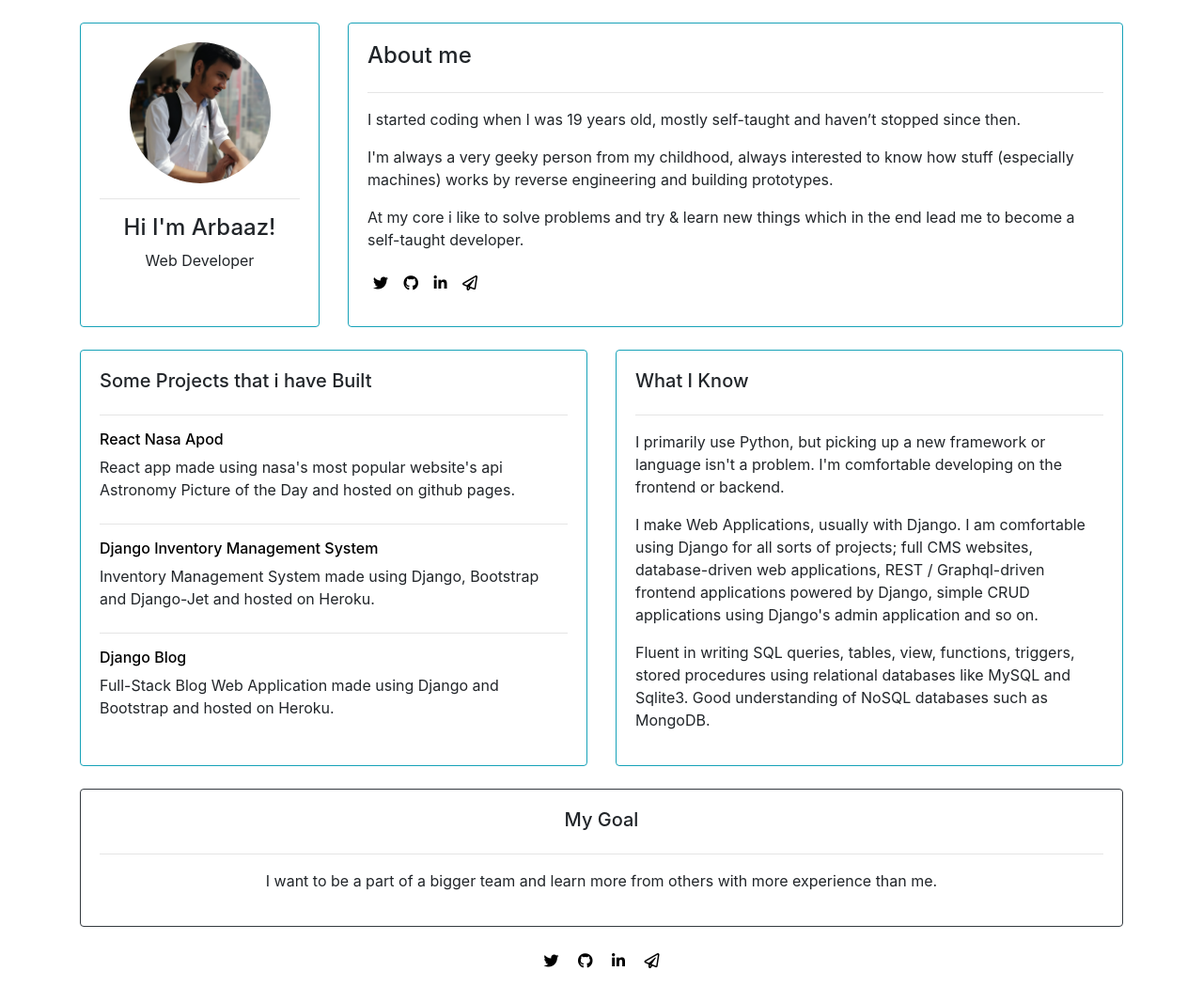
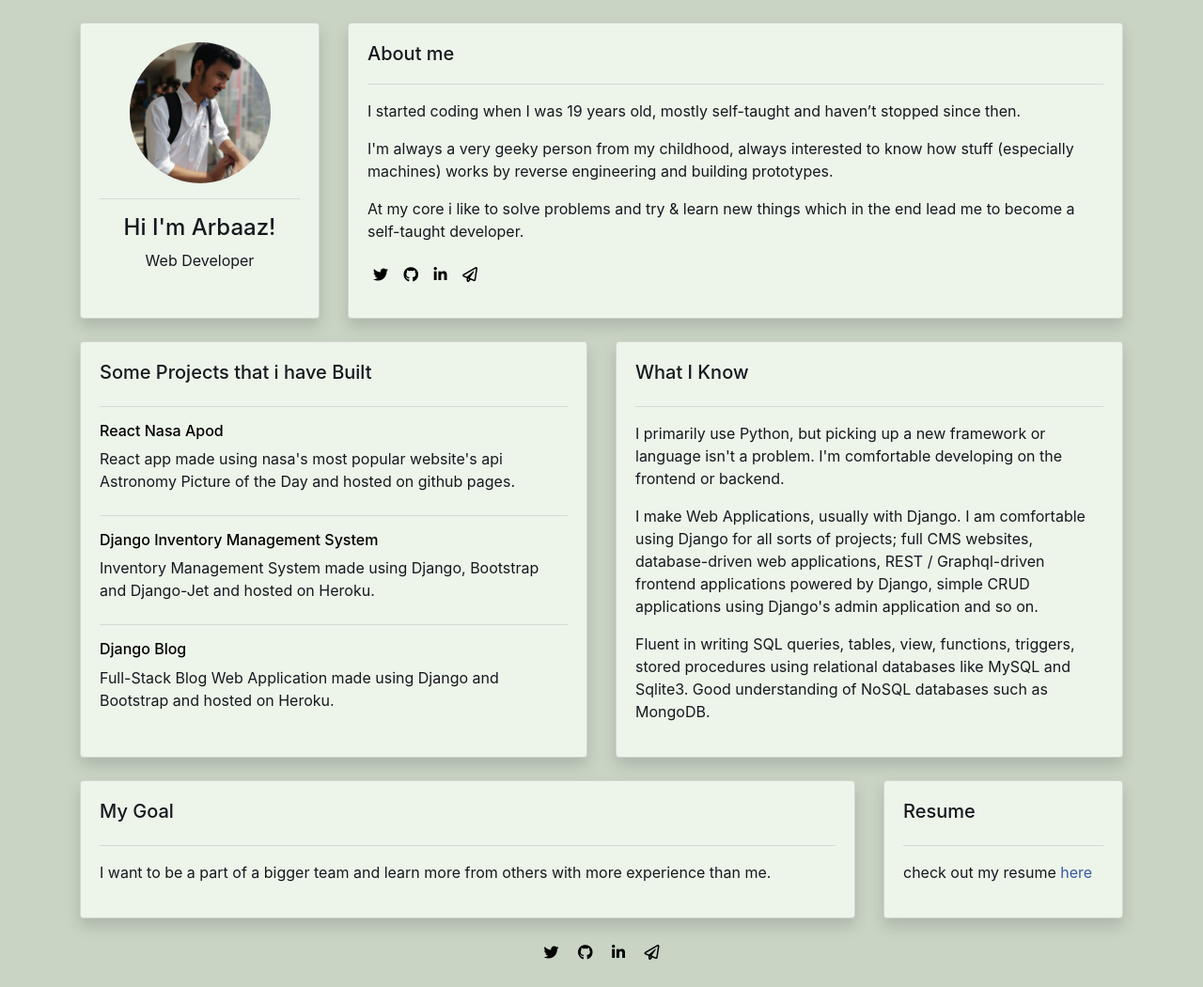
Before and after one commit to AstroArbaaz/arbaaz-portfolio, a plain HTML site: page index.html in a window 1280 px wide. Shown: the whole page at 94% size. Drawn offline with nearby package versions, Linux system fonts and the light colour scheme.

Commit message:
forth commit with style changes and added file

```diff
--- a/index.html
+++ b/index.html
@@ -23,6 +23,7 @@
     <!-- CSS -->
     <link rel="stylesheet" href="./style/style.css">
 
+    <!-- Title -->
     <title>Arbaaz</title>
   </head>
   <body>
@@ -30,7 +31,7 @@
     <div class="container">
         <div class="row">
             <div class="col-lg-3">
-                <div class="card card-body h-100 border-info id="profile-wrapper">
+                <div class="card card-body h-100 shadow id="profile-wrapper">
                     <img id="profile-pic" src="./assets/profile-pic.jpg">
                     <hr>
                     <h4 class="text-center">Hi I'm Arbaaz!</h4>
@@ -38,8 +39,8 @@
                 </div>
             </div>
             <div class="col-lg-9">
-                <div class="card card-body h-100 border-info" >
-                    <h4>About me</h4>
+                <div class="card card-body h-100 shadow" >
+                    <h5 class="mb-1">About me</h5>
                     <hr>
                     <p>I started coding when I was 19 years old, mostly self-taught and haven’t stopped since then.</p>
                     <p>I'm always a very geeky person from my childhood, always interested to know how stuff (especially machines) works by reverse engineering and building prototypes.</p>
@@ -64,7 +65,7 @@
         <br>
         <div class="row">
             <div class="col-lg-6">
-                <div class="card card-body h-100 border-info">
+                <div class="card card-body h-100 shadow">
                     <h5>Some Projects that i have Built</h5>
                     <hr>
                     <h6><a href="https://astroarbaaz.github.io/react-apod/">React Nasa Apod</a></h6>
@@ -78,7 +79,7 @@
                 </div>
             </div>
             <div class="col-lg-6">
-                <div class="card card-body h-100 border-info">
+                <div class="card card-body h-100 shadow">
                     <h5>What I Know</h5>
                     <hr>
                     <p>I primarily use Python, but picking up a new framework or language isn't a problem. I'm comfortable developing on the frontend or backend.</p>
@@ -89,11 +90,20 @@
         </div>
         <br>
         <div class="row">
-            <div class="col-lg-12">
-                <div class="card card-body h-100 border-dark">
-                    <h5 class="text-center">My Goal</h5>
+            <div class="col-lg-9">
+                <div class="card card-body h-100 shadow">
+                    <h5>My Goal</h5>
                     <hr>
-                    <p class="text-center">I want to be a part of a bigger team and learn more from others with more experience than me.</p>
+                    <p>I want to be a part of a bigger team and learn more from others with more experience than me.</p>
+                </div>
+            </div>
+            <div class="col-lg-3">
+                <div class="card card-body h-100 shadow">
+                    <h5>Resume</h5>
+                    <hr>
+                    <p>
+                        check out my resume <a href="./assets/Arbaaz's_Updated_Resume..pdf" class="res">here</a>
+                    </p>
                 </div>
             </div>
         </div>
--- a/style/style.scss
+++ b/style/style.scss
@@ -1,3 +1,12 @@
+body{
+    background-color: #c9d4c5;
+    color: #16181e;
+}
+
+.card{
+    background-color: #edf4ea;
+}
+
 #profile-wrapper h4{
     text-align: center;
 }
@@ -25,5 +34,13 @@ a{
 }
 a:hover{
     text-decoration: none;
-    color: rgb(140, 18, 228);
+    color: #e7301c;
 }
+
+.res{
+    color: #3959a2;
+}
+
+.res:hover{
+    color: #e7301c;
+}
```
Also changed, not shown: style/style.css, 2 other files.
